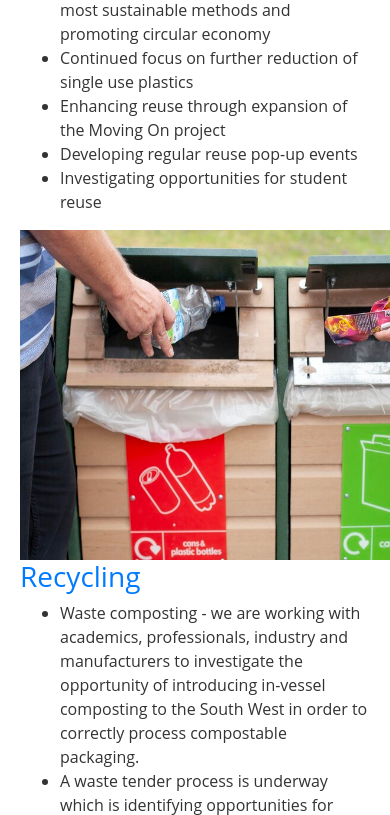
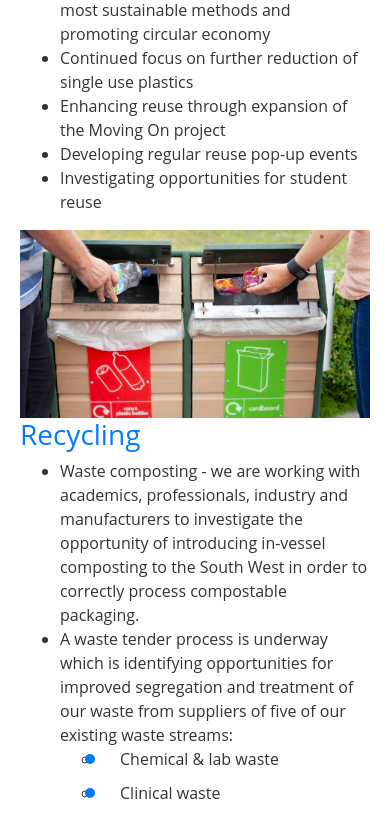
Before and after one commit to SC1333/Die-Holder, a Django app: page / in a window 390 px wide; the page is wider, and only the part inside the window is pictured. Shown: the part 988-1803 px from the top of that part. Run offline with Django 5.2, Linux system fonts and the light colour scheme; some libraries are stand-ins or nearby versions.

Commit message:
Made image fit mobile devices

```diff
--- a/sustainability/templates/home.html
+++ b/sustainability/templates/home.html
@@ -51,7 +51,7 @@
                    <li>Developing regular reuse pop-up events</li>
                    <li>Investigating opportunities for student reuse</li>
                </ul>
-               <img src="{% static 'Waste_and_recycling.jpeg' %}" alt="Waste and Recycling" style="width: 550px; height: 330px;">
+               <img src="{% static 'Waste_and_recycling.jpeg' %}" alt="Waste and Recycling" class="img-fluid">
            </div>
            <div class="col-md-6">
                <h3>Recycling</h3>
```
